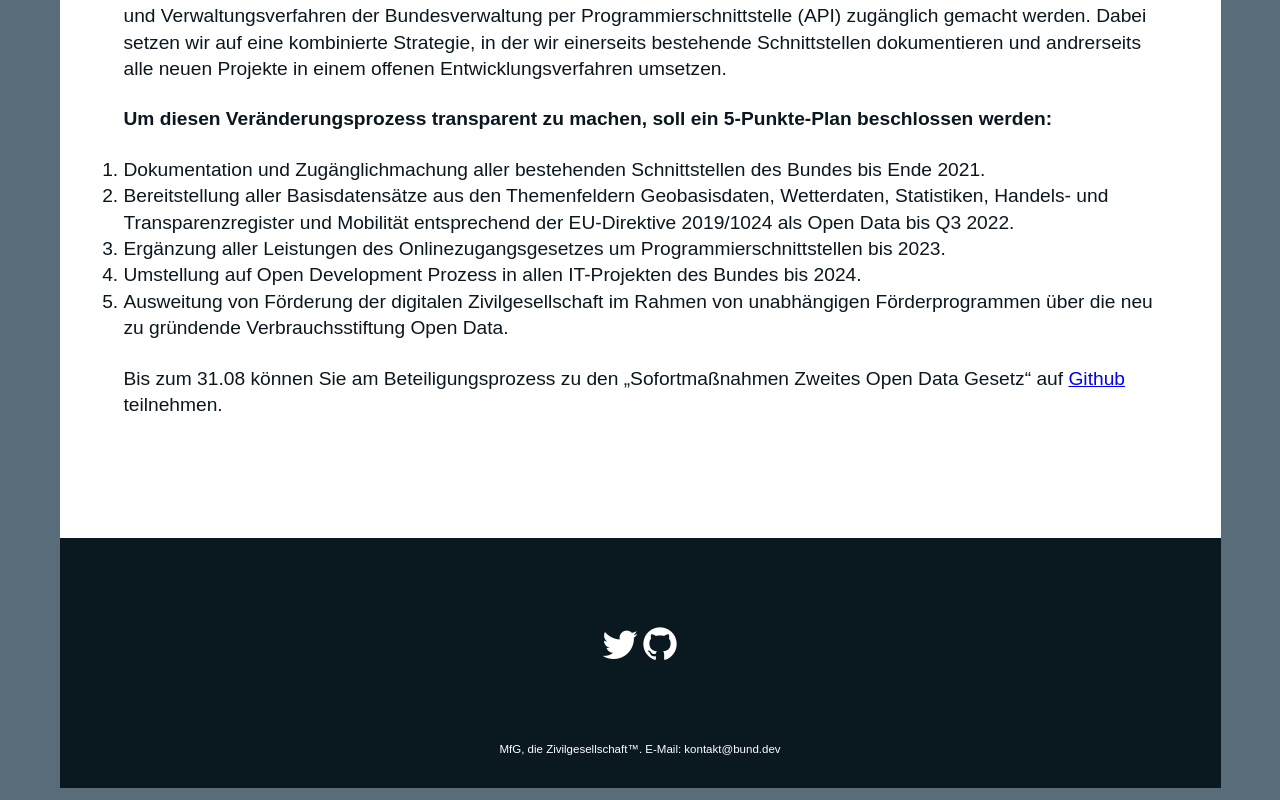
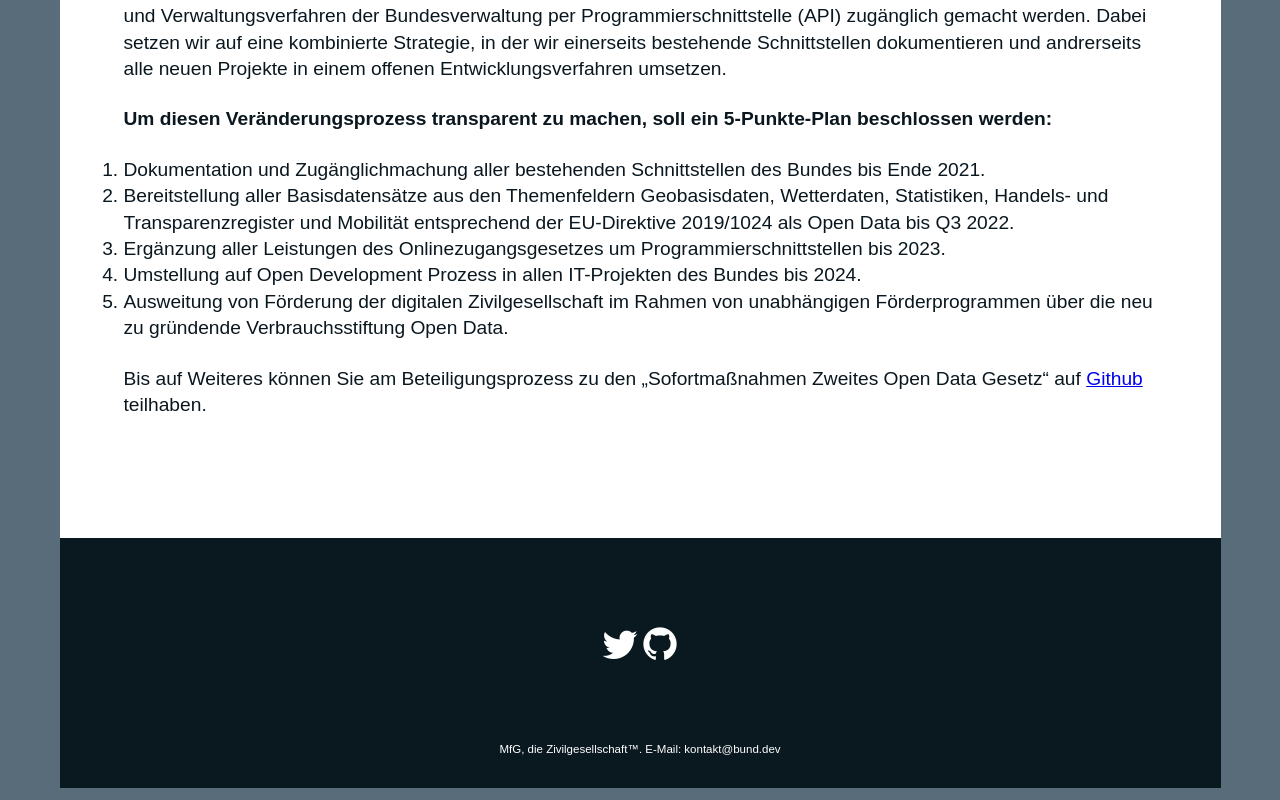
Before and after one commit to bundesAPI/landing, a Vue app: page / in a window 1280 px wide. Shown: the part 3188-3988 px from the top of the page. Built offline with nearby package versions, Linux system fonts and the light colour scheme; a web font is replaced by a local one.

Commit message:
Update Home.vue

```diff
--- a/src/components/Home.vue
+++ b/src/components/Home.vue
@@ -129,7 +129,7 @@
       <li>Umstellung auf Open Development Prozess in allen IT-Projekten des Bundes bis 2024.</li>
       <li>Ausweitung von Förderung der digitalen Zivilgesellschaft im Rahmen von unabhängigen Förderprogrammen über die neu zu gründende Verbrauchsstiftung Open Data.</li>
     </ol>
-    <p>Bis zum 31.08 können Sie am Beteiligungsprozess zu den „Sofortmaßnahmen Zweites Open Data Gesetz“ auf <a href="https://github.com/bundesAPI/sofortmassnahmen/blob/main/Vorschlag.md" target="_blank">Github</a> teilnehmen. </p>
+    <p>Bis auf Weiteres können Sie am Beteiligungsprozess zu den „Sofortmaßnahmen Zweites Open Data Gesetz“ auf <a href="https://github.com/bundesAPI/sofortmassnahmen" target="_blank">Github</a> teilhaben. </p>
   </v-sheet>
 <Footer></Footer>
 </v-col>
```
